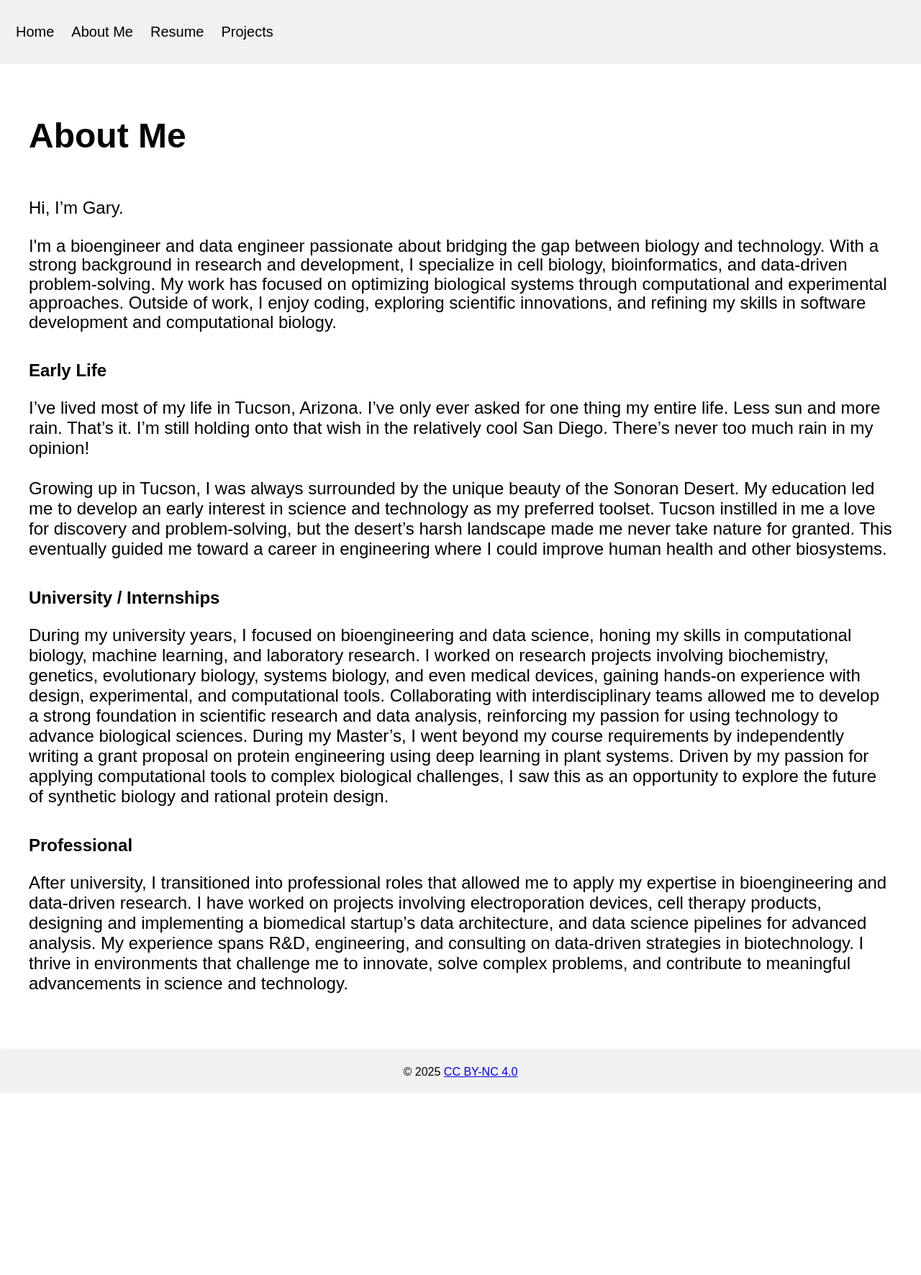
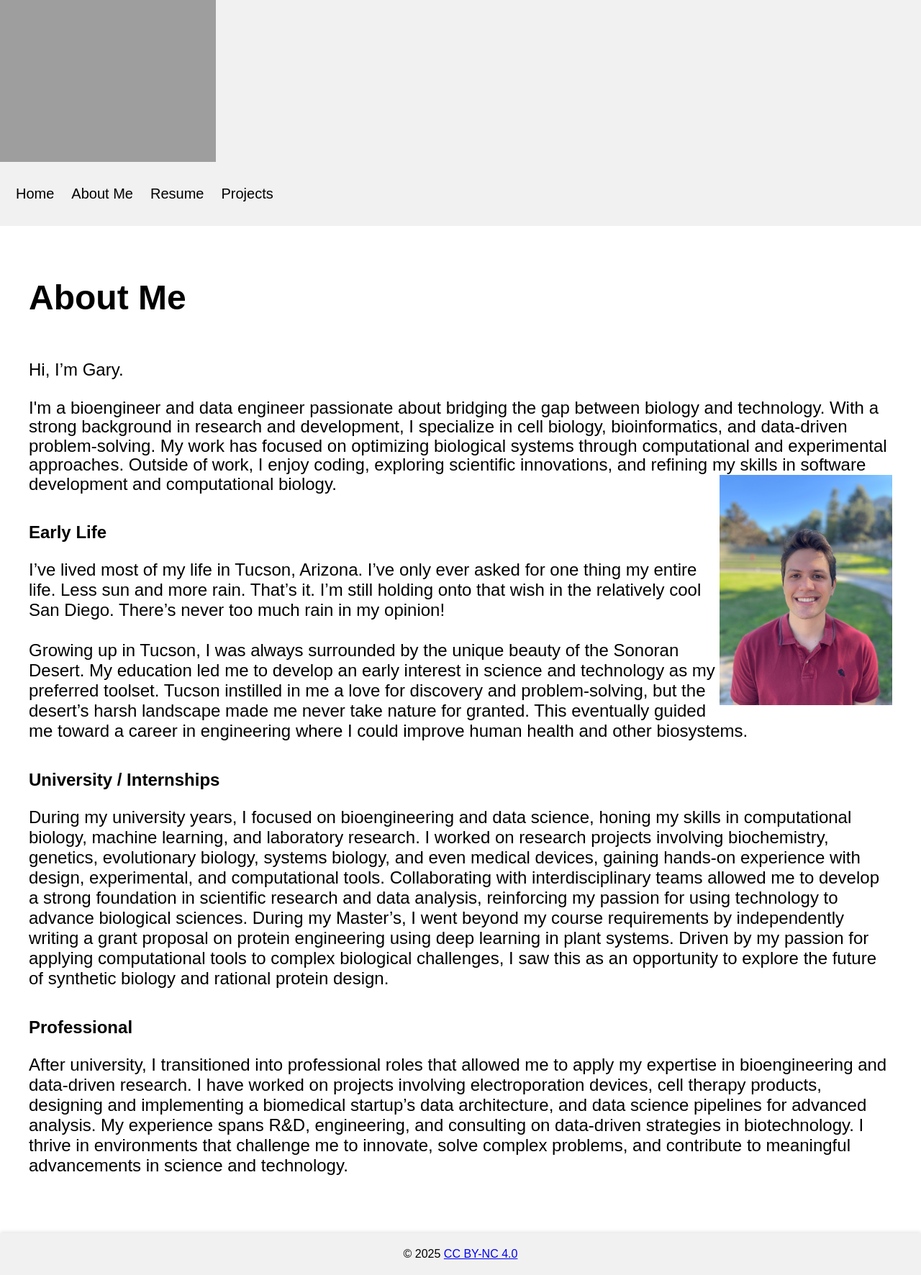
Before and after one commit to Gartholomewt/Portfolio-Website, a Flask app: page /About in a window 1280 px wide. Shown: the whole page at 72% size. Before the commit the page ends 1519 px from the top, so only its background shows below. Run offline with Flask 3, Linux system fonts and the light colour scheme; grey boxes are pictures that could not be loaded.

Commit message:
Starting to add pictures to About Me

```diff
--- a/templates/about.html
+++ b/templates/about.html
@@ -15,6 +15,7 @@
     <meta itemprop="datePublished" content="2025-02-12T00:00:00+00:00">
     <meta itemprop="dateModified" content="2025-02-12T23:56:36+01:00">
     <link rel="canonical" href="https://gartholomewt.pythonanywhere.com/">
+    <img src="{{ url_for('static', filename='images/profile.jpg') }}" alt="My Profile Picture" width="300">
     <link rel="stylesheet" href="{{ url_for('static', filename='aboutstyle.css') }}">
 </head>
 <body>
@@ -39,6 +40,7 @@
                 <p class="spaced-text">
                 Hi, I’m Gary.<br><br>
                 I'm a bioengineer and data engineer passionate about bridging the gap between biology and technology. With a strong background in research and development, I specialize in cell biology, bioinformatics, and data-driven problem-solving. My work has focused on optimizing biological systems through computational and experimental approaches. Outside of work, I enjoy coding, exploring scientific innovations, and refining my skills in software development and computational biology.
+                <img src="{{url_for('static', filename='Headshot-2025.jpg')}}" align="right" width=20% height=auto/>
 
                 <h2>Early Life</h2>
                 <p>I’ve lived most of my life in Tucson, Arizona. I’ve only ever asked for one thing my entire life. Less sun and more rain. That’s it. I’m still holding onto that wish in the relatively cool San Diego. There’s never too much rain in my opinion! <br><br>Growing up in Tucson, I was always surrounded by the unique beauty of the Sonoran Desert. My education led me to develop an early interest in science and technology as my preferred toolset. Tucson instilled in me a love for discovery and problem-solving, but the desert’s harsh landscape made me never take nature for granted. This eventually guided me toward a career in engineering where I could improve human health and other biosystems.</p>
```
Also changed, not shown: static/Headshot-2025.jpg (added).
